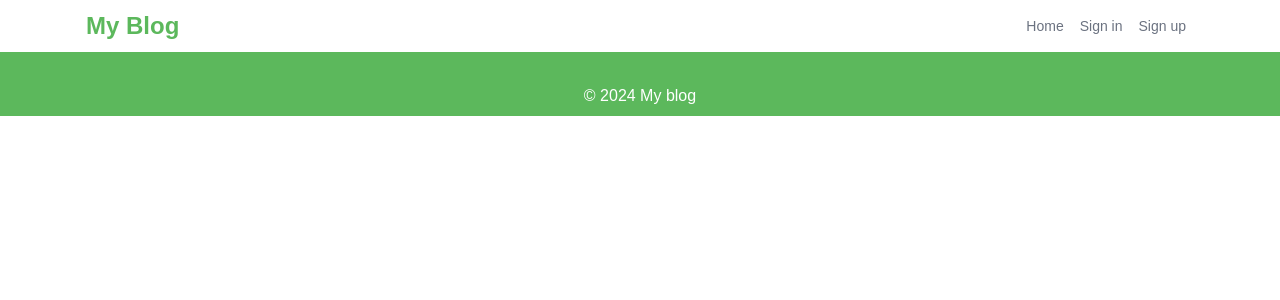
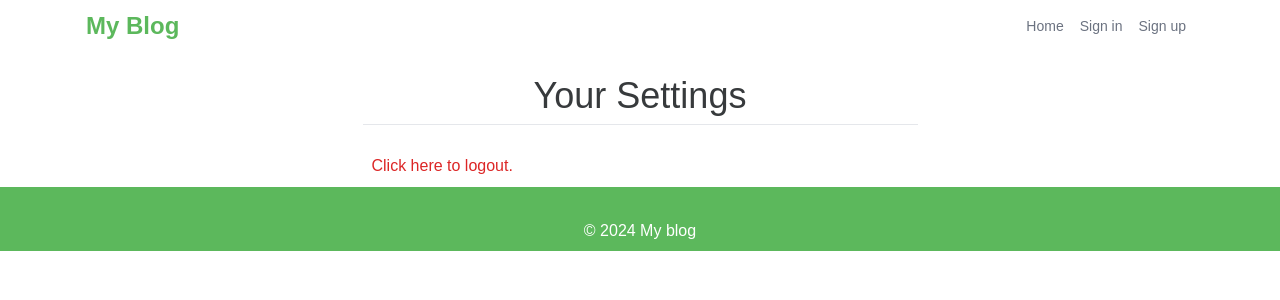
Before and after one commit to up1/demo-nuxt-blog, a Nuxt app: page /user/settings in a window 1280 px wide. Shown: the top 300 px of the page. Built offline with nearby package versions, Linux system fonts and the light colour scheme; no server answers.

Commit message:
Working with middleware

```diff
--- a/components/MyHeader/MyHeaderMemberMenu.vue
+++ b/components/MyHeader/MemberMenu.vue
@@ -5,7 +5,7 @@ const auth = authStore();
 const route = useRoute();
 const menuItems = [
     { name: 'Home', href: '/', routeName: 'index' },
-    { name: 'New Article', href: '/editor/new', routeName: 'editor-new' },
+    { name: 'New Blog', href: '/blog/new', routeName: 'blog-new' },
     { name: 'Settings', href: '/user/settings', routeName: 'user-settings' },
     {
         name: auth.currentUser?.username,
--- /dev/null
+++ b/middleware/auth.ts
@@ -0,0 +1,9 @@
+import { authStore } from '~/stores/auth';
+
+export default defineNuxtRouteMiddleware((to) => {
+    const auth = authStore();
+    console.log('Current user', auth.currentUser);
+    if (!auth.isAuthenticated) {
+        return navigateTo('/user/login');
+    }
+});
--- /dev/null
+++ b/pages/@[username]/index.vue
@@ -0,0 +1,18 @@
+<script setup lang="ts">
+const route = useRoute();
+const username = route.params.username;
+</script>
+<template>
+    <div>
+
+        <Head>
+            <title>Hello, {{ username }}</title>
+        </Head>
+
+        <MyContainer>
+            <div class="w-full md:w-4/5 md:mx-auto">
+                TODO {{ username }}
+            </div>
+        </MyContainer>
+    </div>
+</template>
--- /dev/null
+++ b/pages/user/settings.vue
@@ -0,0 +1,41 @@
+<script setup lang="ts">
+import { navigateTo } from 'nuxt/app';
+import { authStore } from '~/stores/auth';
+
+// TODO: Redirect to home page if not authenticated with middleware !!
+const auth = authStore();
+// if (!auth.isAuthenticated) {
+//   await navigateTo('/');
+// }
+
+definePageMeta({
+    middleware: 'auth'
+})
+
+const { signOut } = authStore();
+const onLogoutButtonClick = async () => {
+    signOut();
+    await navigateTo('/');
+};
+</script>
+
+<template>
+    <div>
+
+        <Head>
+            <title>Settings page</title>
+        </Head>
+
+        <MyContainer>
+            <div class="w-full md:w-1/2 md:mx-auto">
+                <h1 class="text-center text-4xl font-medium mb-2">Your Settings</h1>
+                <hr class="mb-5" />
+                <button
+                    class="text-red-600 border-white inline-block text-center no-underline align-middle cursor-pointer p-2 text-base rounded hover:border-red-600 border"
+                    @click="onLogoutButtonClick">
+                    Click here to logout.
+                </button>
+            </div>
+        </MyContainer>
+    </div>
+</template>
```
